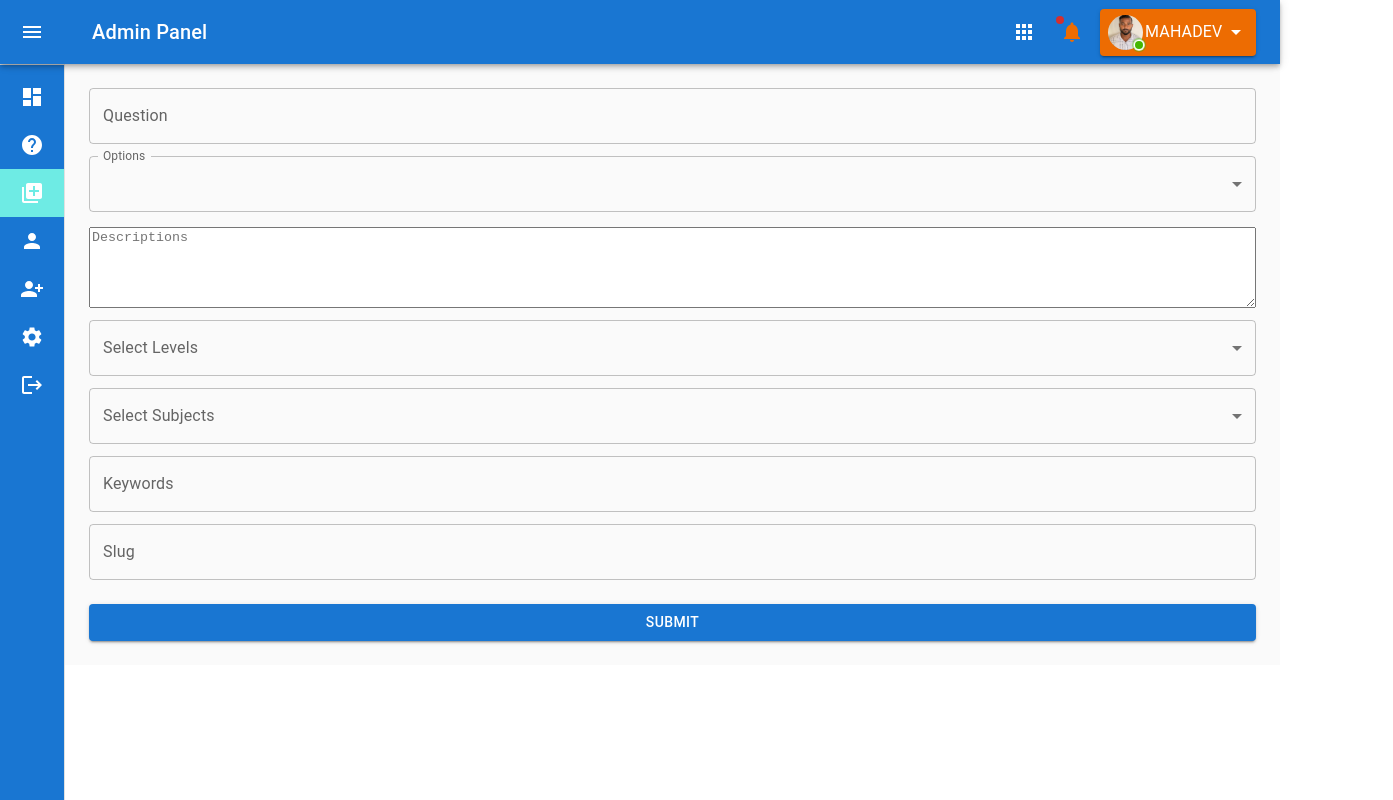
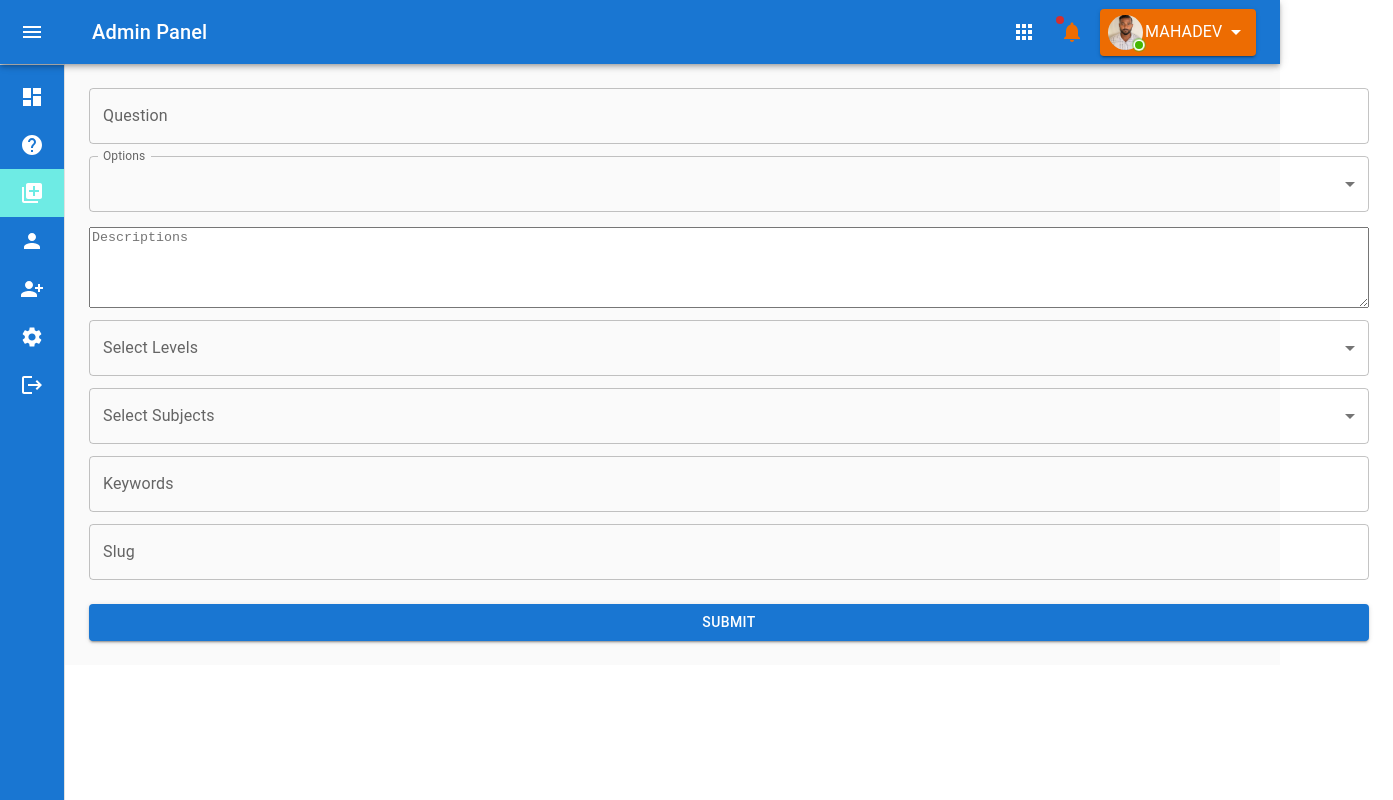
Before and after one commit to mahadev-mandal/loksewatyari, a Next.js app: page /dashboard/questions/add in a window 1280 px wide. Shown: the whole page, 1393 px wide, since content can reach past the window. Built offline with nearby package versions, Linux system fonts and the light colour scheme.

Commit message:
solved content scaled down

```diff
--- a/pages/_app.js
+++ b/pages/_app.js
@@ -18,7 +18,9 @@ function MyApp({ Component, pageProps }) {
           }}
         >
           <DrawerHeader />
-          <Component {...pageProps} />
+          <Box sx={{ width: '100vw' }}>
+            <Component {...pageProps} />
+          </Box>
         </Box>
       </Box>
     )
```
